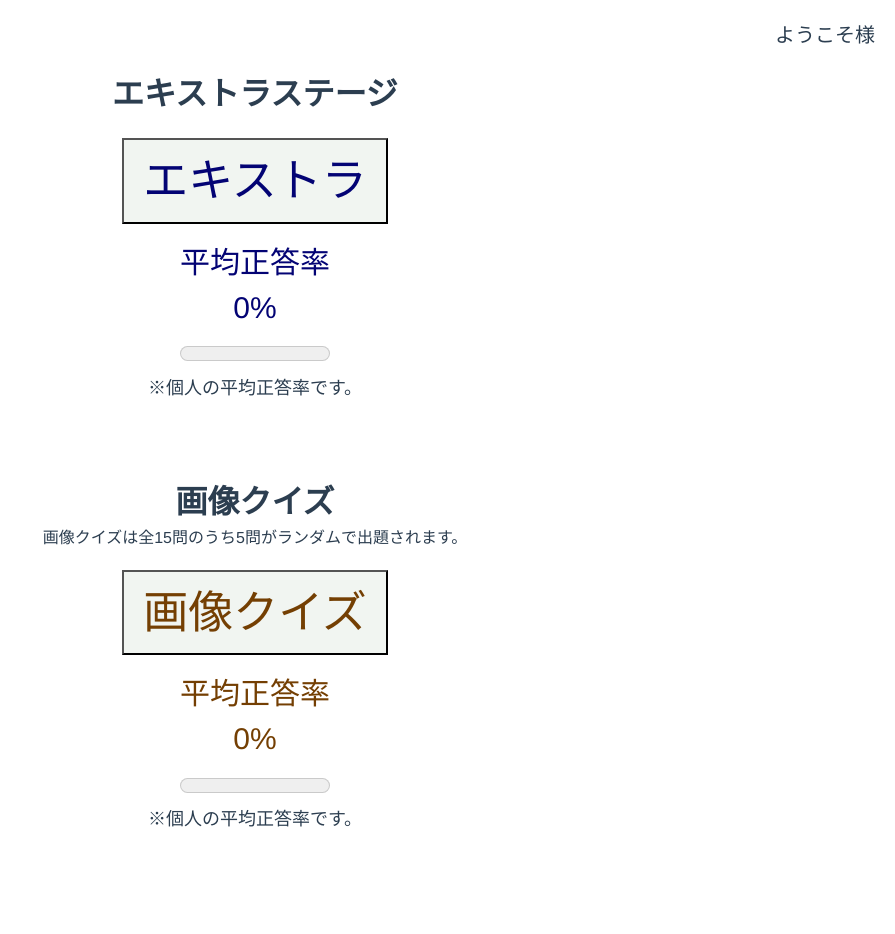
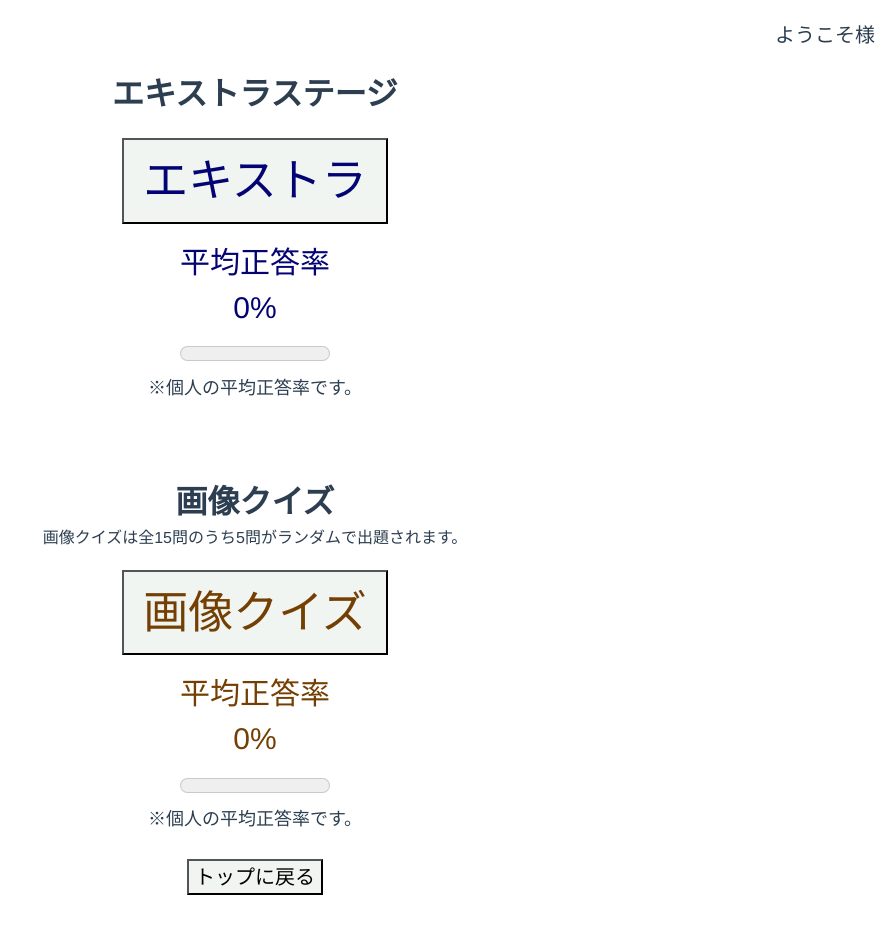
Before and after one commit to Ki-Linux/front_quiz, a Vue app: page /extraHome in a window 1280 px wide. Shown: the top 934 px of the page, without its empty margins (385-1280 px from the left). Before the commit the page ends 849 px from the top, so only its background shows below. Built offline with nearby package versions, Linux system fonts and the light colour scheme; no server answers.

Commit message:
add extra

```diff
--- a/src/components/ableSendYes.ts
+++ b/src/components/ableSendYes.ts
@@ -6,7 +6,7 @@ let nextPage = false;
 const sendPage = () => {
     axios.get('/ableSendYes')
     .then((response) => {
-        console.log(response.data);
+        //console.log(response.data);
         nextPage = response.data;
 
         if(nextPage) {
--- /dev/null
+++ b/src/components/backTop.vue
@@ -0,0 +1,21 @@
+<template>
+    <div>
+        <button @click="backTop">トップに戻る</button>
+    </div>
+</template>
+<script lang="ts">
+    import { Vue, Component } from 'vue-property-decorator';
+    import $router from '../router/index';
+
+    @Component
+    export default class BackTop extends Vue {
+        backTop(): void {
+            $router.push({ path:'/' });
+        }
+    }
+</script>
+<style scoped lang="scss">
+    button {
+        margin-top: 10px;
+    }
+</style>
--- a/src/components/userNameFromServer.ts
+++ b/src/components/userNameFromServer.ts
@@ -8,7 +8,7 @@ let showNameFromServer = "";
     axios.get('/getUserNameWithiykrnmltpoebrlmknebwr34t35reefwefWEFYUMm4te')
     .then((response) => {
 
-         showNameFromServer = response.data;
+        showNameFromServer = response.data;
     })
     .catch((err) => {
        console.log(err);
--- a/src/views/Home.vue
+++ b/src/views/Home.vue
@@ -67,7 +67,7 @@ export default class Home extends Vue {
   }
 
   public toTryQuiz() {
-    $router.push({path: 'quizTry'});
+    $router.push({path: '/quizTry'});
   }
 
   public mounted(): void {
--- a/src/views/add.vue
+++ b/src/views/add.vue
@@ -115,7 +115,7 @@
 
                 axios.get('/sendTrue')
                 .then((response) => {
-                    console.log('res success on /sendTrue');
+                    //console.log('res success on /sendTrue');
                     this.showNothing = response.data;
 
 
--- a/src/views/extra.vue
+++ b/src/views/extra.vue
@@ -8,9 +8,9 @@
                 <li id="liFirst" v-if="ParentTrueNumber >= 10">満点！</li>
                 <li id="liSecond">結果<br>{{ ParentTrueNumber }}問<span>/10問</span> 正解</li>
             </ul>
-            <form class="back">
+            <div class="back">
                 <button @click="postIp">トップページに戻る</button>
-            </form>
+            </div>
         </div>
     </div>
 </template>
--- a/src/views/extraHome.vue
+++ b/src/views/extraHome.vue
@@ -15,7 +15,6 @@
             <li><meter min="0" max="100" low="20" high="40" :value="average">max100%</meter></li>
             <li>{{ individual }}</li>
          </ul>
-
       </div>
       <div class="quizOfImg">
          <div class="imgDes">
@@ -32,14 +31,22 @@
             <li>{{ individual }}</li>
          </ul>
       </div>
+      <div class="back">
+         <back-top/>
+      </div>
    </div>
 </template>
 <script lang="ts">
    import { Component, Vue } from 'vue-property-decorator';
+   import backTop from '../components/backTop.vue';
    import $router from '../router/index';
    import axios from 'axios';
 
-   @Component
+   @Component({
+    components: {
+        'back-top': backTop,
+    }
+})
    export default class extraHome extends Vue {
       public showUserName = "";
       public average = 0;
@@ -55,6 +62,10 @@
       toImgQuiz(): void {
 
          $router.push('/extraImg');
+      }
+
+      backTop(): void {
+         $router.push('/');
       }
 
       public mounted(): void {
@@ -119,35 +130,10 @@
 
          },1000);
 
-         /*setTimeout(() => {
-            axios.get('/exAPI')
-            .then((response) => {
 
-               const i = JSON.parse(JSON.stringify(response.data));
-               console.log(i);
-            })
-            .catch((err) => {
-               console.log(err);
-            })
-
-         },2000);*/
 
       }
 
-
-      /*mounted() {
-
-         axios.defaults.baseURL = "http://localhost:3000";
-
-         axios.get('/getUserNameWithiykrnmltpoebrlmknebwr34t35reefwefWEFYUMm4te')
-         .then((response) => {
-            this.showUserName = response.data;
-         })
-         .catch((err) => {
-            console.log(err);
-         })
-
-      }*/
 
    }
 </script>
@@ -218,4 +204,8 @@ button {
       font-size: 18px;
    }
 }
+
+.back button{
+   font-size: 30px;
+}
 </style>
--- a/src/views/extraImg.vue
+++ b/src/views/extraImg.vue
@@ -19,9 +19,9 @@
                 <li id="liFirst" v-if="this.trueLength >= 5">満点!!</li>
                 <li id="liSecond">結果<br>{{ trueLength }}問<span>/5問</span> 正解</li>
             </ul>
-            <form class="back">
+            <div class="back">
                 <button @click="postIp">トップページに戻る</button>
-            </form>
+            </div>
         </div>
     </div>
 </template>
--- a/src/views/quizImgTry.vue
+++ b/src/views/quizImgTry.vue
@@ -9,7 +9,7 @@
                 <p v-if="showAnswer">◯正解</p>
                 <p v-else>✕不正解</p>
             </div>
-            <div class="select" v-for="(answer, index) in Answer" v-bind:key="answer"><!-- 回答のボタン -->
+            <div class="select" v-for="(answer, index) in Answer" v-bind:key="index"><!-- 回答のボタン -->
                 <button @click="TrueFalse(index)"><img v-bind:src="answer[titleNumber - 1].select" alt="img"></button>
             </div>
         </div>
@@ -17,17 +17,17 @@
             <ul>
                 <li>結果<br>{{ trueLength }}問<span>/5問</span> 正解</li>
             </ul>
-            <form class="back">
+            <div class="back">
                 <p>お試しは以上です。新規登録をすることでもっとたくさんの画像クイズができます。</p>
-                <button @click="postIp">トップページに戻る</button>
-            </form>
+                <button @click="backTop">トップページに戻る</button>
+            </div>
         </div>
     </div>
 </template>
 <script lang="ts">
     import { Vue, Component } from 'vue-property-decorator';
     import { questionTry, answerTry } from '@/components/extraImgData';
-    import $router from '../router/index';
+    import backTop from '../components/backTop.vue';
 
     @Component
     export default class tryImg extends Vue {
@@ -65,8 +65,8 @@
             }
         }
 
-        public postIp(): void {
-            $router.push({path: '/'});
+        public backTop() {
+            this.$router.push({path: '/'});
         }
 
     }
```
Also changed, not shown: src/views/login.vue (+5 -5 lines).
